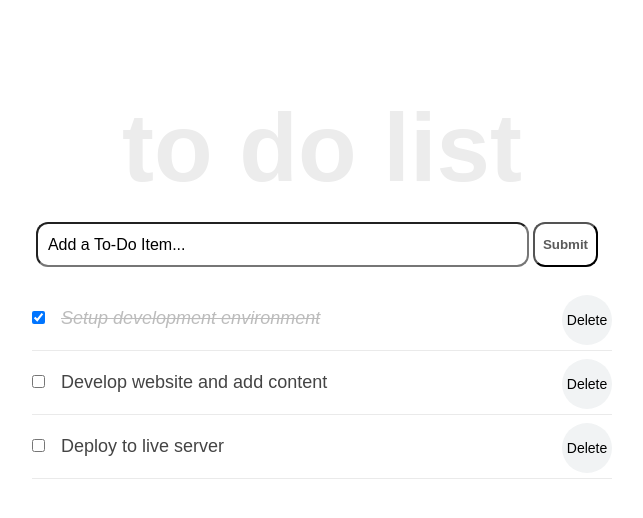
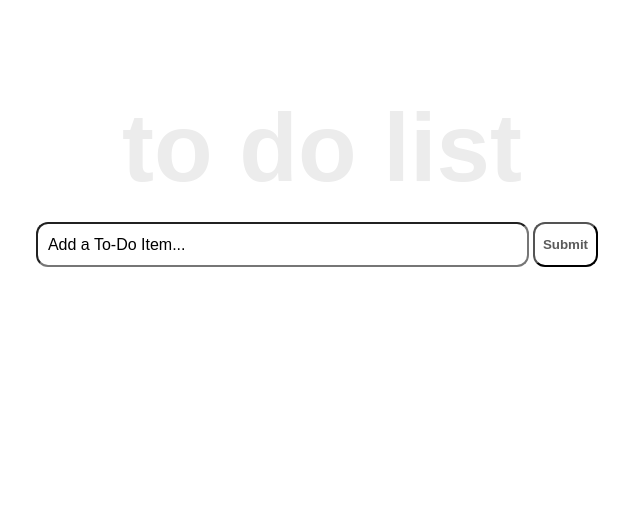
Before and after one commit to NewmanSaurusRex/react-todo-app, a React (Create React App) app: page / in a window 1280 px wide. Shown: the top 518 px of the page, without its empty margins (318-961 px from the left). Built offline with nearby package versions, Linux system fonts and the light colour scheme.

Commit message:
persisted data to local storage
added componentdidmount and componentdidupdate functions in order to have access to the data via local storage on reload etc.

```diff
--- a/src/TodoContainer.js
+++ b/src/TodoContainer.js
@@ -6,15 +6,7 @@
 
 class TodoContainer extends React.Component {
   state = {
-    todos: [
-      { id: uuidv4(), title: "Setup development environment", completed: true },
-      {
-        id: uuidv4(),
-        title: "Develop website and add content",
-        completed: false,
-      },
-      { id: uuidv4(), title: "Deploy to live server", completed: false },
-    ],
+    todos: [],
   };
 
   handleChange = (id) => {
@@ -63,6 +55,23 @@
     });
   };
 
+  componentDidUpdate(prevProps, prevState) {
+    if (prevState.todos !== this.state.todos) {
+      const temp = JSON.stringify(this.state.todos);
+      localStorage.setItem("todos", temp);
+    }
+  }
+
+  componentDidMount() {
+    const temp = localStorage.getItem("todos");
+    const loadedTodos = JSON.parse(temp);
+    if (loadedTodos) {
+      this.setState({
+        todos: loadedTodos,
+      });
+    }
+  }
+
   render() {
     return (
       <div className="container">
```
